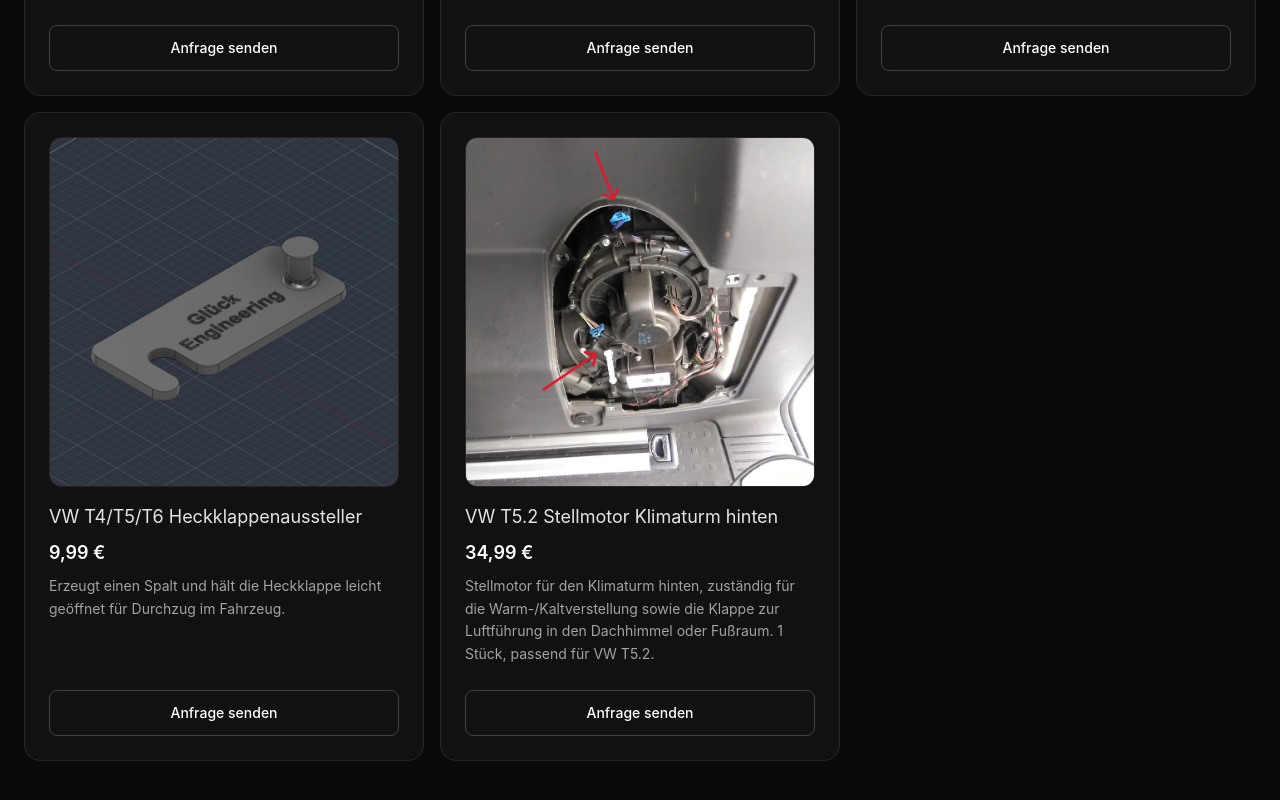
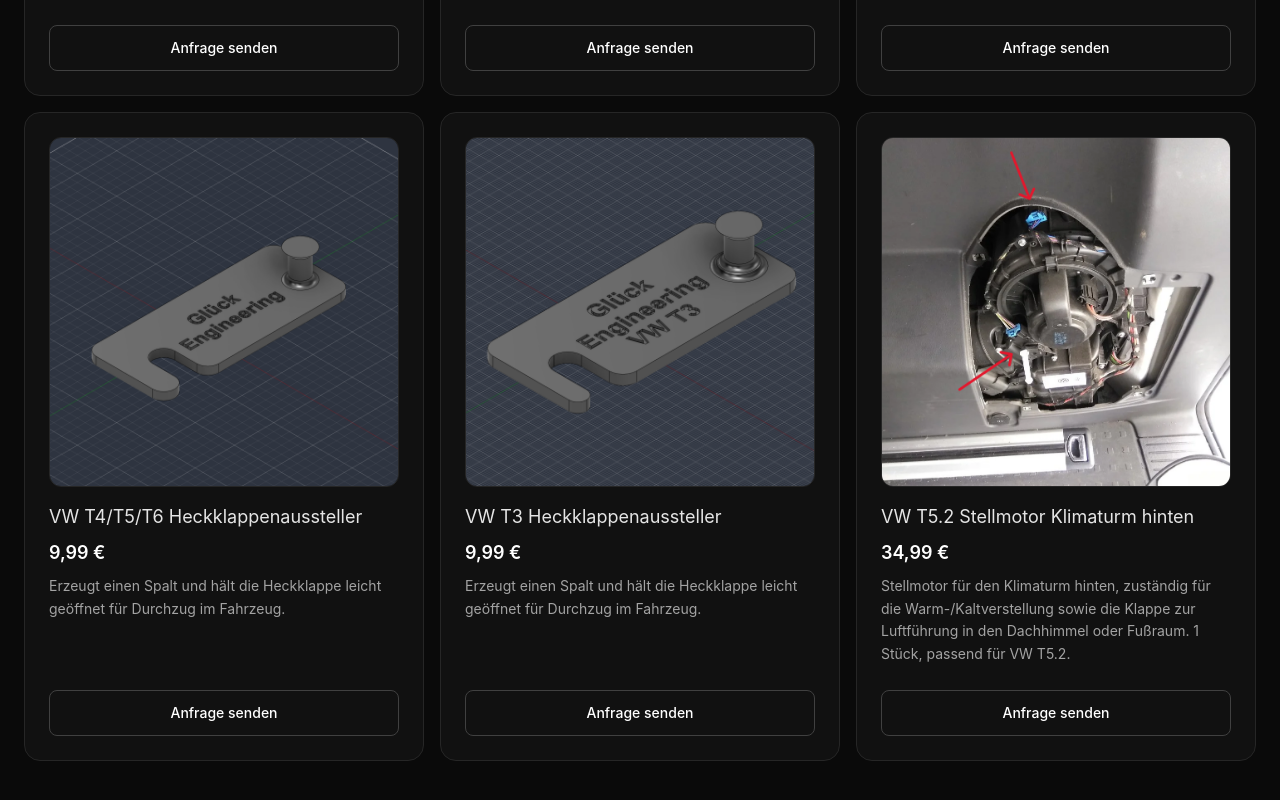
Before and after one commit to WernerG98/glueck-engineering-website, a React (Vite) app: page /fertigteile in a window 1280 px wide. Shown: the part 1214-2014 px from the top of the page. Built offline with nearby package versions, Linux system fonts and the light colour scheme.

Commit message:
Add VW T3 Heckklappenaussteller (9,99 EUR)

```diff
--- a/src/data/fertigteile.js
+++ b/src/data/fertigteile.js
@@ -24,6 +24,12 @@
     text: "Erzeugt einen Spalt und hält die Heckklappe leicht geöffnet für Durchzug im Fahrzeug.",
   },
   {
+    name: "VW T3 Heckklappenaussteller",
+    image: "/Heckklappenaussteller_T3.png",
+    price: "9,99 €",
+    text: "Erzeugt einen Spalt und hält die Heckklappe leicht geöffnet für Durchzug im Fahrzeug.",
+  },
+  {
     name: "VW T5.2 Stellmotor Klimaturm hinten",
     image: "/Stellmotor_Klimaturm_T5.png",
     price: "34,99 €",
```
Also changed, not shown: public/Heckklappenaussteller_T3.png (added).
